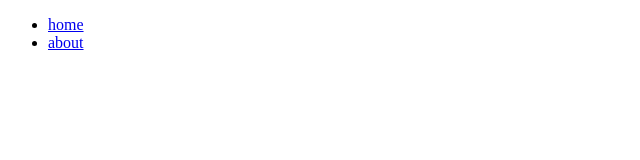
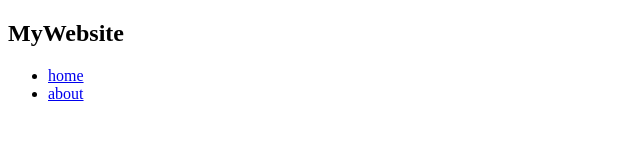
Before and after one commit to davidemeliyanov/new-repo, a plain HTML site: page index.html in a window 1280 px wide. Shown: the whole page, without its empty margins (0-640 px from the left). Drawn offline with Linux system fonts and the light colour scheme.

Commit message:
added website logo heading

```diff
--- a/index.html
+++ b/index.html
@@ -9,7 +9,7 @@
     <header>
         <div class="container">
             <div class="logo">
-
+                <h2>MyWebsite</h2>
             </div>
             <nav>
                 <ul>
```
